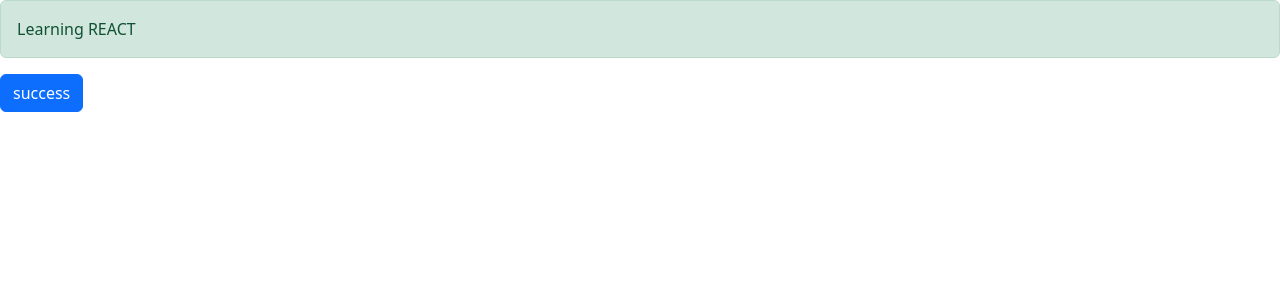
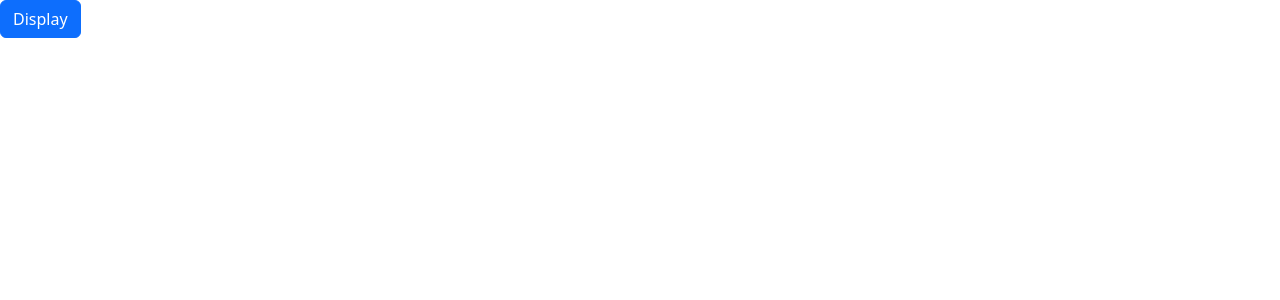
Before and after one commit to alexbalak21/React, a React (Vite) app: page / in a window 1280 px wide. Shown: the top 300 px of the page. Built offline with nearby package versions, Linux system fonts and the light colour scheme.

Commit message:
Allert openig and closing done.

```diff
--- a/src/App.tsx
+++ b/src/App.tsx
@@ -1,18 +1,17 @@
+import { useState } from "react"
 import Alert from "./components/Alert"
 import Button from "./components/Button"
 
 function App() {
+    const [alertVisible, setAlertVisibility] = useState(false)
     return (
         <div>
-            <Alert>
-                <span>Learning REACT</span>
-            </Alert>
-            <Button
-                onClick={() => console.log("Button Clicked")}
-                // type="primary"
-            >
-                success
-            </Button>
+            {alertVisible && (
+                <Alert onClose={() => setAlertVisibility(false)}>
+                    <b>Learning REACT</b>
+                </Alert>
+            )}
+            <Button onClick={() => setAlertVisibility(true)}>Display</Button>
         </div>
     )
 }
--- a/src/components/Alert.tsx
+++ b/src/components/Alert.tsx
@@ -2,10 +2,25 @@
 
 interface Props {
     children: ReactNode
+    onClose: () => void
 }
 
-function Alert({ children }: Props) {
-    return <div className="alert alert-success">{children}</div>
+function Alert({ children, onClose }: Props) {
+    return (
+        <div
+            className="alert alert-warning alert-dismissible show"
+            role="alert"
+        >
+            <strong>{children}</strong>
+            <button
+                type="button"
+                className="btn-close"
+                data-bs-dismiss="alert"
+                aria-label="close"
+                onClick={onClose}
+            ></button>
+        </div>
+    )
 }
 
 export default Alert
```
